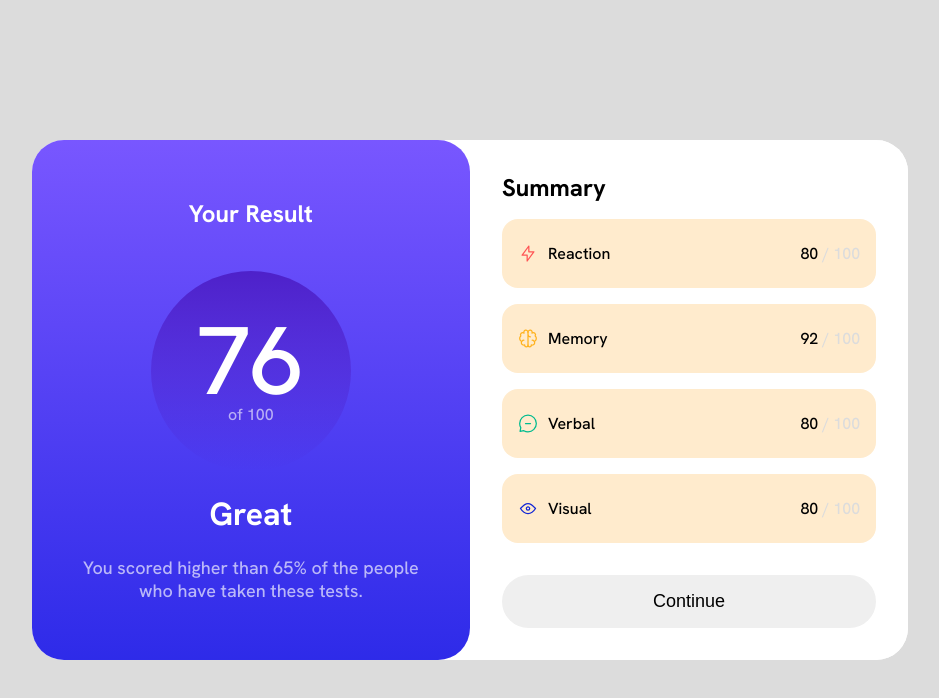
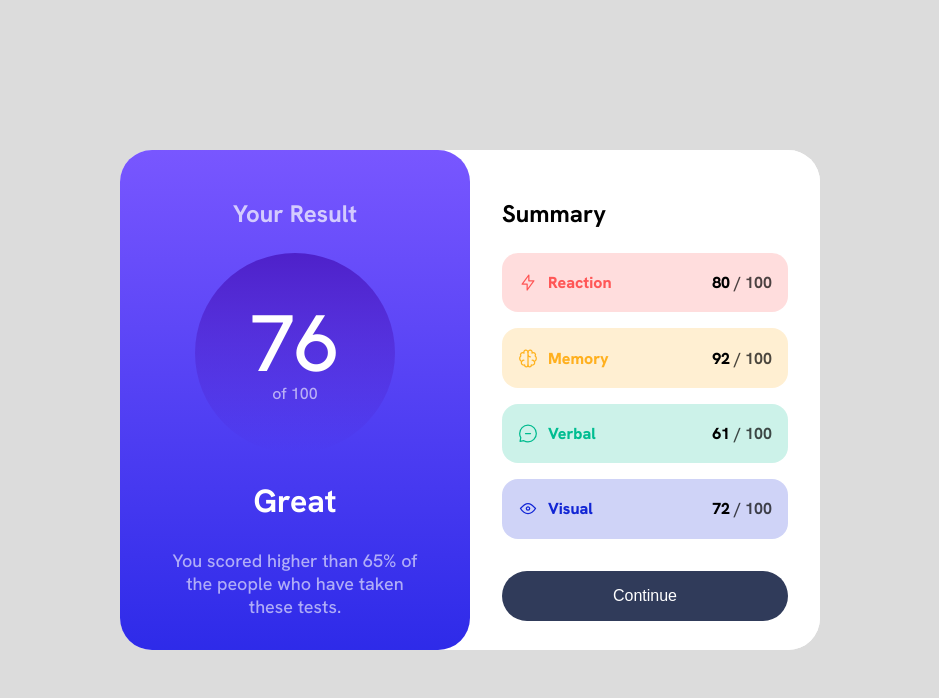
Before and after one commit to DigitalPotential/Challange-1---Results-summary-component, a plain HTML site: page results-summary-component-main/index.html in a window 1280 px wide. Shown: the whole page, without its empty margins (170-1109 px from the left). Drawn offline with Linux system fonts and the light colour scheme.

Commit message:
Almost done

```diff
--- a/results-summary-component-main/index.html
+++ b/results-summary-component-main/index.html
@@ -30,46 +30,46 @@
           </div>
           <h2 class="great-heading">Great</h2>
           <p class="score-info">
-            You scored higher than 65% of the people who have taken these tests.
+            You scored higher than 65% of<br>the people who have taken<br>these tests.
           </p>
         </div>
         <div class="right-content-wrapper">
           <h1 class="summary-heading">Summary</h1>
           <div class="rows">
-            <div class="feature">
+            <div class="specific-results-1">
               <div class="stats-name-wrapper">
                 <img class="icon" src="/results-summary-component-main/assets/images/icon-reaction.svg" alt="ICON">
-                <p>Reaction</p>
+                <p class="stats-name-1">Reaction</p>
               </div>
               <p>
                 <span class="stats-numbers">80 </span><span class="hundred">/ 100</span>
               </p>
             </div>
-            <div class="feature">
+            <div class="specific-results-2">
               <div class="stats-name-wrapper">
                 <img class="icon" src="/results-summary-component-main/assets/images/icon-memory.svg" alt="ICON">
-                <p>Memory</p>
+                <p class="stats-name-2">Memory</p>
               </div>
               <p>
-                <span class="stats">92 </span><span class="hundred">/ 100</span>
+                <span class="stats-numbers">92 </span><span class="hundred">/ 100</span>
               </p>
             </div>
-            <div class="feature">
+            <div class="specific-results-3">
               <div class="stats-name-wrapper">
                 <img class="icon" src="/results-summary-component-main/assets/images/icon-verbal.svg" alt="ICON">
-                <p>Verbal</p>
+                <p class="stats-name-3">Verbal</p>
               </div>
               <p>
-                <span class="stats">80 </span><span class="hundred">/ 100</span>
+                <span class="stats-numbers">61 </span><span class="hundred">/ 100</span>
               </p>
             </div>
-            <div class="feature">
+            <div class="specific-results-4">
               <div class="stats-name-wrapper">
                 <img class="icon" src="/results-summary-component-main/assets/images/icon-visual.svg" alt="ICON">
-                <p>Visual</p>
+                <p class="stats-name-4">Visual</p>
               </div>
               <p>
-                <span class="stats">80 </span><span class="hundred">/ 100</span>
+                <span class="stats-numbers">72 </span><span class="hundred">/ 100</span>
               </p>
             </div>
             <button>Continue</button>
--- a/results-summary-component-main/style.css
+++ b/results-summary-component-main/style.css
@@ -5,6 +5,12 @@ body {
   background-color: gainsboro;
   font-family: 'Hanken Grotesk', sans-serif;
 }
+
+* {
+  box-sizing: border-box;
+}
+
+
 
 .main-wrapper {
   display: flex;
@@ -20,6 +26,9 @@ body {
   display: flex;
   flex-direction: row;
   border-radius: 2rem;
+  width: 700px;
+  height: 500px;
+
 }
 
 /* Left card and contents */
@@ -33,16 +42,16 @@ body {
   display: flex;
   flex-direction: column;
   align-items: center;
-  justify-content: space-evenly;
   width: 100%;
   color: white;
-  padding: 2rem 2rem;
+  padding: 2rem;
   border-radius: 2rem;
 }
 
 .result-heading {
   font-size: 1.5rem;
-  margin-top: 0px;
+  margin-bottom: 1.5rem;
+  opacity: 0.7;
 }
 
 .circle {
@@ -61,14 +70,14 @@ body {
 }
 
 .large-number {
-  font-size: 6rem;
-  margin: 0px;
-  line-height: 0.9;
+  font-size: 5rem;
+  margin: 0;
+  line-height: 1;
 
 }
 
 .of-100 {
-  margin: 0px;
+  margin: 0;
   opacity: 60%;
 }
 
@@ -77,6 +86,7 @@ body {
   line-height: 1;
   font-weight: 700;
   margin: 0;
+  margin-top: 2rem;
 
 }
 
@@ -84,7 +94,8 @@ body {
   font-size: 18px;
   text-align: center;
   margin: 0;
-  opacity: 65%;
+  opacity: 0.6;
+  margin-top: 2rem;
 }
 
 /* Right card and contents */
@@ -93,7 +104,6 @@ body {
   background-color: white;
   display: flex;
   flex-direction: column;
-  justify-content: space-evenly;
   width: 100%;
   padding: 2rem;
   border-radius: 2rem;
@@ -102,8 +112,7 @@ body {
 .summary-heading {
   font-size: 1.5rem;
   text-align: left;
-  margin-top: 0;
-  margin-bottom: 1rem;
+  margin-bottom: 1.5rem;
 }
 
 .rows {
@@ -113,12 +122,39 @@ body {
   gap: 1rem;
 }
 
-.feature {
-  background-color: blanchedalmond;
+.specific-results-1 {
+  background-color: hsl(0, 100%, 67%, 0.2);
   display: flex;
   flex-direction: row;
   justify-content: space-between;
-  padding: 0.5rem 1rem;
+  padding: 0.2rem 1rem;
+  border-radius: 1rem;
+}
+
+.specific-results-2 {
+  background-color: hsl(39, 100%, 56%, 0.2);
+  display: flex;
+  flex-direction: row;
+  justify-content: space-between;
+  padding: 0.2rem 1rem;
+  border-radius: 1rem;
+}
+
+.specific-results-3 {
+  background-color: hsl(166, 100%, 37%, 0.2);
+  display: flex;
+  flex-direction: row;
+  justify-content: space-between;
+  padding: 0.2rem 1rem;
+  border-radius: 1rem;
+}
+
+.specific-results-4 {
+  background-color: hsl(234, 85%, 45%, 0.2);
+  display: flex;
+  flex-direction: row;
+  justify-content: space-between;
+  padding: 0.2rem 1rem;
   border-radius: 1rem;
 }
 
@@ -133,20 +169,41 @@ body {
 
 }
 
+.stats-name-1 {
+  color: hsl(0, 100%, 67%);
+  font-weight: 800
+}
+.stats-name-2 {
+  color: hsl(39, 100%, 56%);
+  font-weight: 800
+}
+.stats-name-3 {
+  color: hsl(166, 100%, 37%);
+  font-weight: 800
+}
+.stats-name-4 {
+  color: hsl(234, 85%, 45%);
+  font-weight: 800
+}
+
 .stats-numbers {
-  font-weight: 500;
+  font-weight: 800;
 }
 
 .hundred {
-  color: gainsboro;
+  color: black;
+  opacity: 0.7;
+  font-weight: 700;
 
 }
 
 button {
+  color: white;
   padding: 1rem 0px;
   border: none;
   border-radius: 2rem;
-  font-size: 18px;
+  font-size: 16px;
   padding: 1rem 0;
   margin-top: 1rem;
+  background-color: hsl(224, 30%, 27%);
 }
```
